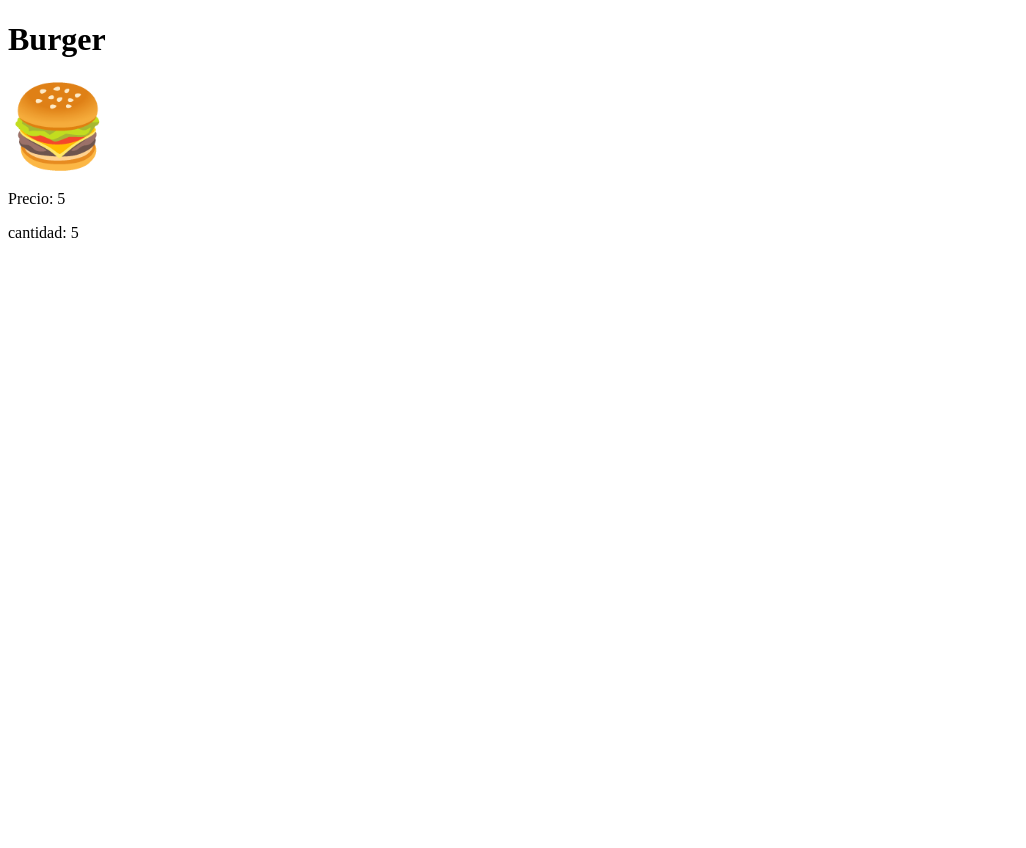
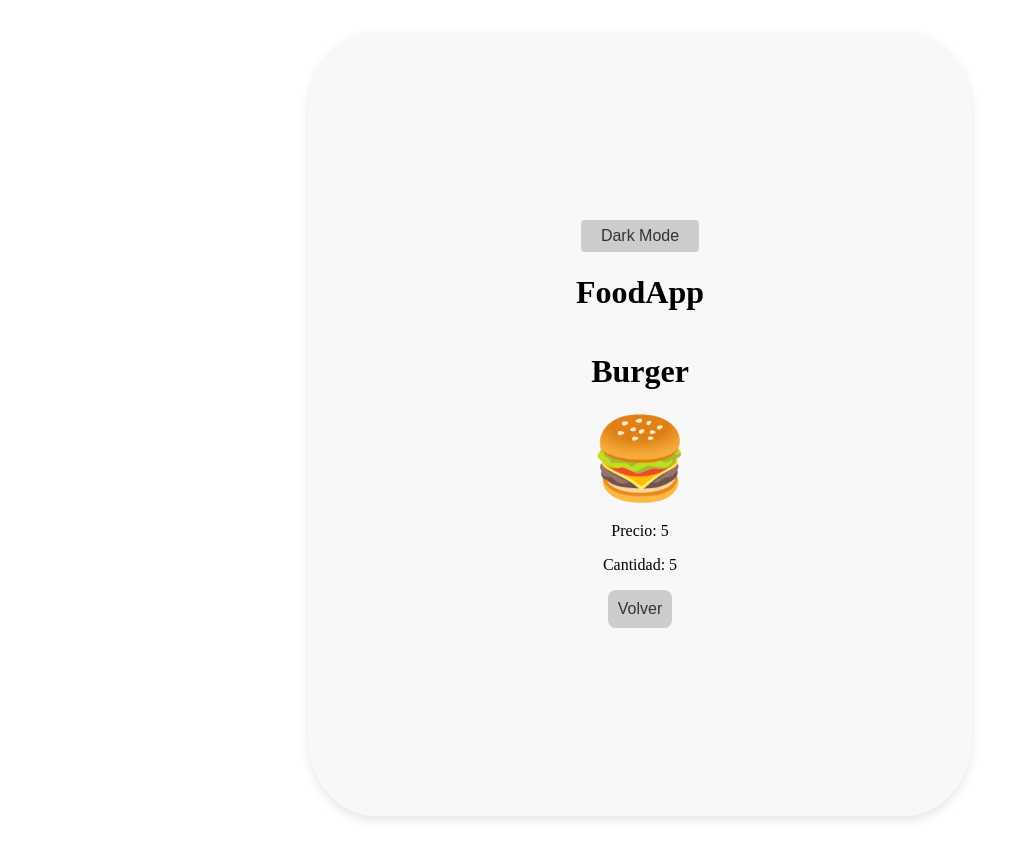
Before and after one commit to AgustinNegreira/DWYM---FoodApp, a React (Vite) app: page /verDetalles/1 in a window 1280 px wide. Shown: the whole page, without its empty margins (0-1026 px from the left). Before the commit the page ends 800 px from the top, so only its background shows below. Built offline with nearby package versions, Linux system fonts and the light colour scheme; data requests are answered from the project's data file.

Commit message:
v2.0 food details

```diff
--- a/db.json
+++ b/db.json
@@ -5,7 +5,8 @@
             "name": "Burger",
             "price": 5,
             "stock": 5,
-            "img": "🍔"
+            "img": "🍔",
+            "desc": "Es una comida muy rica"
         },
         {
             "id": "2",
--- a/src/components/App/App.jsx
+++ b/src/components/App/App.jsx
@@ -1,10 +1,9 @@
-import Order from "../Order/Order";
-import { FoodList } from "../FoodList/FoodList";
 import './App.css';
 import React, { useState, useEffect } from 'react';
 import { useTheme } from "../../context/ThemeContext";
 import { BrowserRouter, Routes, Route } from "react-router-dom";
 import { ViewDetails } from "../ViewDetails/ViewDetails";
+import { HomePage } from "../HomePage/HomePage";
 
 function App() {
 
@@ -62,18 +61,16 @@ function App() {
 
   return (
     <BrowserRouter>
-      <Routes>
-        <Route path="/" element={
-          <div className={darkMode ? "app-container dark" : "app-container"}>
-            <button className={"dark-mode-button"} onClick={toggleTheme}>Dark Mode</button>
-            <h1>FoodApp</h1>
-            <div className="content">
-              <FoodList foodElements={data.foods} addFood={addToCart} />
-              <Order orders={data.orders} removeOrder={removeFromCart} />
-            </div>
-          </div>} />
-        <Route path="/verDetalles/:id" element={<ViewDetails />} />
-      </Routes>
+      <div className={darkMode ? "app-container dark" : "app-container"}>
+        <button className={"dark-mode-button"} onClick={toggleTheme}>Dark Mode</button>
+        <h1>FoodApp</h1>
+        <Routes>
+          <Route path="/" element={
+            <HomePage data={data} addToCart={addToCart} removeFromCart={removeFromCart}></HomePage>
+          } />
+          <Route path="/verDetalles/:id" element={<ViewDetails />} />
+        </Routes>
+      </div>
     </BrowserRouter>
   );
 }
--- /dev/null
+++ b/src/components/HomePage/HomePage.jsx
@@ -0,0 +1,13 @@
+
+import { FoodList } from "../FoodList/FoodList";
+import { Order } from "../Order/Order";
+import '../App/App.css';
+
+export function HomePage({ data, addToCart, removeFromCart }) {
+    return (
+        <div className="content">
+            <FoodList foodElements={data.foods} addFood={addToCart} />
+            <Order orders={data.orders} removeOrder={removeFromCart} />
+        </div>
+    )
+}
--- a/src/components/Order/Order.jsx
+++ b/src/components/Order/Order.jsx
@@ -1,18 +1,16 @@
 import './Order.css';
 import OrderItemHolder from '../OrderItemHolder/OrderItemHolder';
 
-function Order({orders, removeOrder}) {
+export function Order({ orders, removeOrder }) {
   const total = orders.reduce((sum, o) => sum + o.price, 0);
 
   return (
     <div className="order">
       <h2>Tu Pedido</h2>
-      <OrderItemHolder orders={orders} removeOrder={removeOrder}/>
+      <OrderItemHolder orders={orders} removeOrder={removeOrder} />
       <div className="order-total">
         <strong>Total: {total}</strong>
       </div>
     </div>
   );
 }
-
-export default Order;
--- a/src/components/OrderItemHolder/OrderItemHolder.jsx
+++ b/src/components/OrderItemHolder/OrderItemHolder.jsx
@@ -1,4 +1,4 @@
-import Order from '../Order/Order';
+import {Order} from '../Order/Order';
 import OrderItem from '../OrderItem/OrderItem';
 
 function OrderItemHolder({orders, removeOrder}) {
--- a/src/components/ViewDetails/ViewDetails.css
+++ b/src/components/ViewDetails/ViewDetails.css
@@ -1,3 +1,18 @@
 .food-emoji-detail {
     font-size: 5rem;
 }
+
+.content {
+    text-align: center;
+}
+
+.back-button {
+    background-color: #ccc;
+    color: #333;
+    border: none;
+    border-radius: 8px;
+    font-size: 1rem;
+    cursor: pointer;
+    padding: 10px;
+    transition: background-color 0.2s ease;
+}
--- a/src/components/ViewDetails/ViewDetails.jsx
+++ b/src/components/ViewDetails/ViewDetails.jsx
@@ -1,10 +1,11 @@
 import { useEffect, useState } from "react";
-import { useParams } from "react-router-dom";
+import { useParams, useNavigate } from "react-router-dom";
 import "./ViewDetails.css";
 
 export function ViewDetails() {
     const params = useParams();
     const [food, setFood] = useState();
+    const navigate = useNavigate();
 
     useEffect(() => {
         const fetchData = async () => {
@@ -22,15 +23,15 @@ export function ViewDetails() {
     }, []);
 
     return (
-        <div>
+        <div className="content">
             {food ? (
                 <div>
                     <h1>{food.name}</h1>
                     <span className="food-emoji-detail">{food.img}</span>
                     <p>{food.description}</p>
                     <p>Precio: {food.price}</p>
-                    <p>cantidad: {food.stock}</p>
-
+                    <p>Cantidad: {food.stock}</p>
+                    <button className="back-button" onClick={() => navigate("/")}>Volver</button>
                 </div>
             ) : (
                 <p>Cargando...</p>
```
